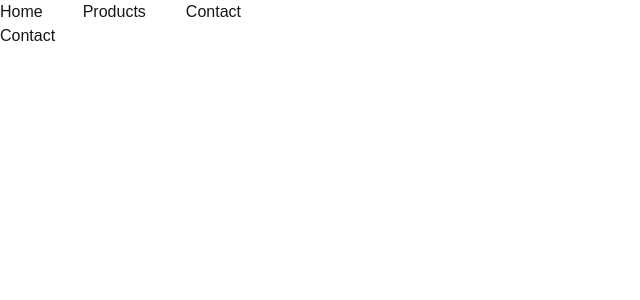
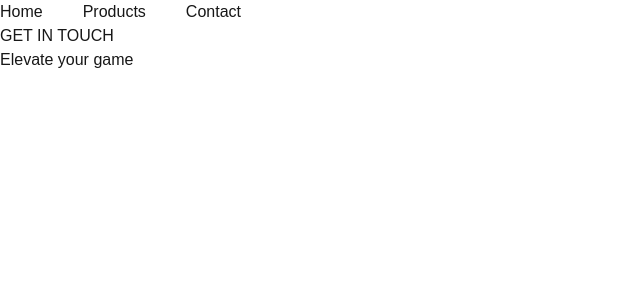
Before and after one commit to Uniq-bot/Yeccu-Frontend, a Next.js app: page /contact in a window 1280 px wide. Shown: the top 300 px of the page, without its empty margins (0-640 px from the left). Built offline with nearby package versions, Linux system fonts and the light colour scheme.

Commit message:
Contactsetup

```diff
--- a/src/app/contact/page.js
+++ b/src/app/contact/page.js
@@ -3,7 +3,10 @@ import React from 'react'
 const Contact = () => {
   return (
     <div>
-      Contact
+      <div>
+        <h1>GET IN TOUCH</h1>
+        <h3>Elevate your game</h3>
+      </div>
     </div>
   )
 }
```
Also changed, not shown: src/components/Contact/Detail.js (added), 1 other file (tests, documents, lock files or other folders).
